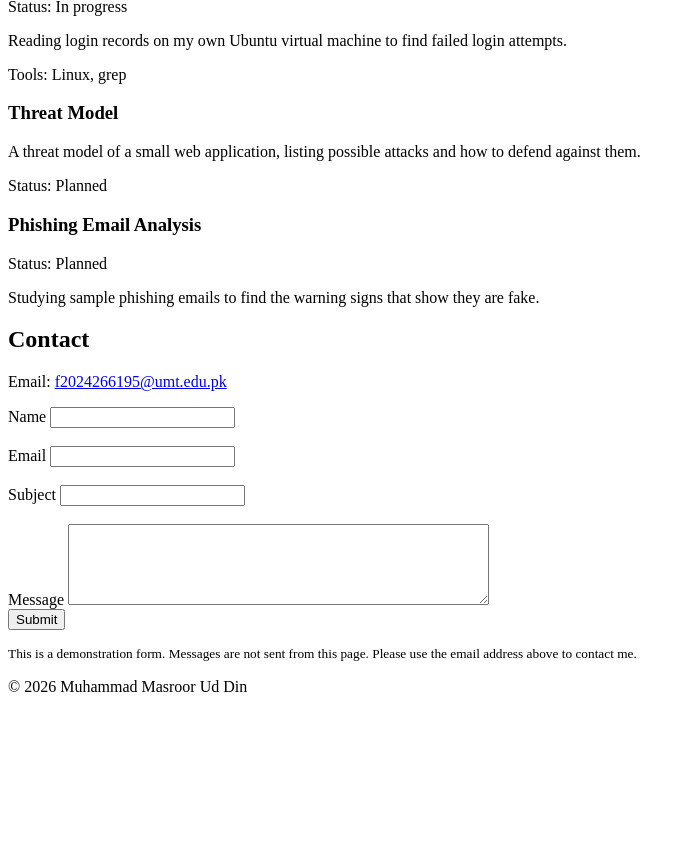
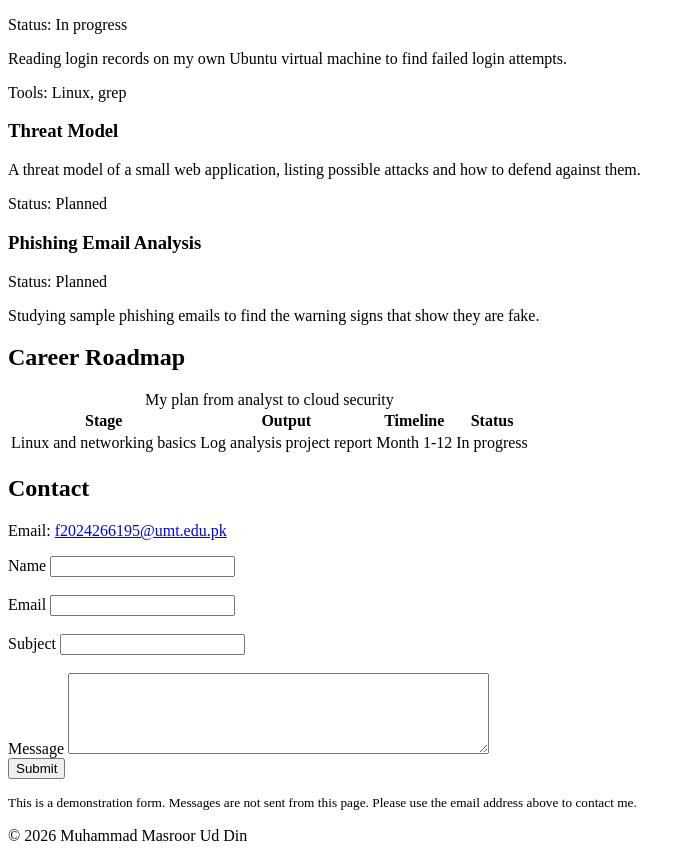
Before and after one commit to masroor-moon/portfolio, a plain HTML site: page index.html in a window 1280 px wide. Shown: the part 964-1818 px from the top of the page, without its empty margins (0-695 px from the left). Before the commit the page ends 1676 px from the top, so only its background shows below. Drawn offline with Linux system fonts and the light colour scheme.

Commit message:
career road map added

```diff
--- a/index.html
+++ b/index.html
@@ -7,6 +7,7 @@
                <li><a href="#skills">Skills</a></li>
                <li><a href="#education">Education</a></li>
                <li><a href="#projects">Projects</a></li>
+               <li><a href="#roadmap">Roadmap</a></li>
                <li><a href="#contact">Contact</a></li>
             </ul>
         </nav>
@@ -94,6 +95,29 @@
 </article>
         </section>
 
+        <section id="roadmap">
+            <h2>Career Roadmap</h2>
+            <table>
+                <caption>My plan from analyst to cloud security</caption>
+                <thead>
+                    <tr>
+                        <th>Stage</th>
+                        <th>Output</th>
+                        <th>Timeline</th>
+                        <th>Status</th>
+                    </tr>
+                </thead>
+                <tbody>
+                    <tr>
+                        <td>Linux and networking basics</td>
+                        <td>Log analysis project report</td>
+                        <td>Month 1-12</td>
+                        <td>In progress</td>
+                    </tr>
+                </tbody>
+            </table>
+        </section>
+
         <section id="contact">
             <h2>Contact</h2>
             <p>Email: <a href="mailto:f2024266195@umt.edu.pk">f2024266195@umt.edu.pk</a></p>
```
